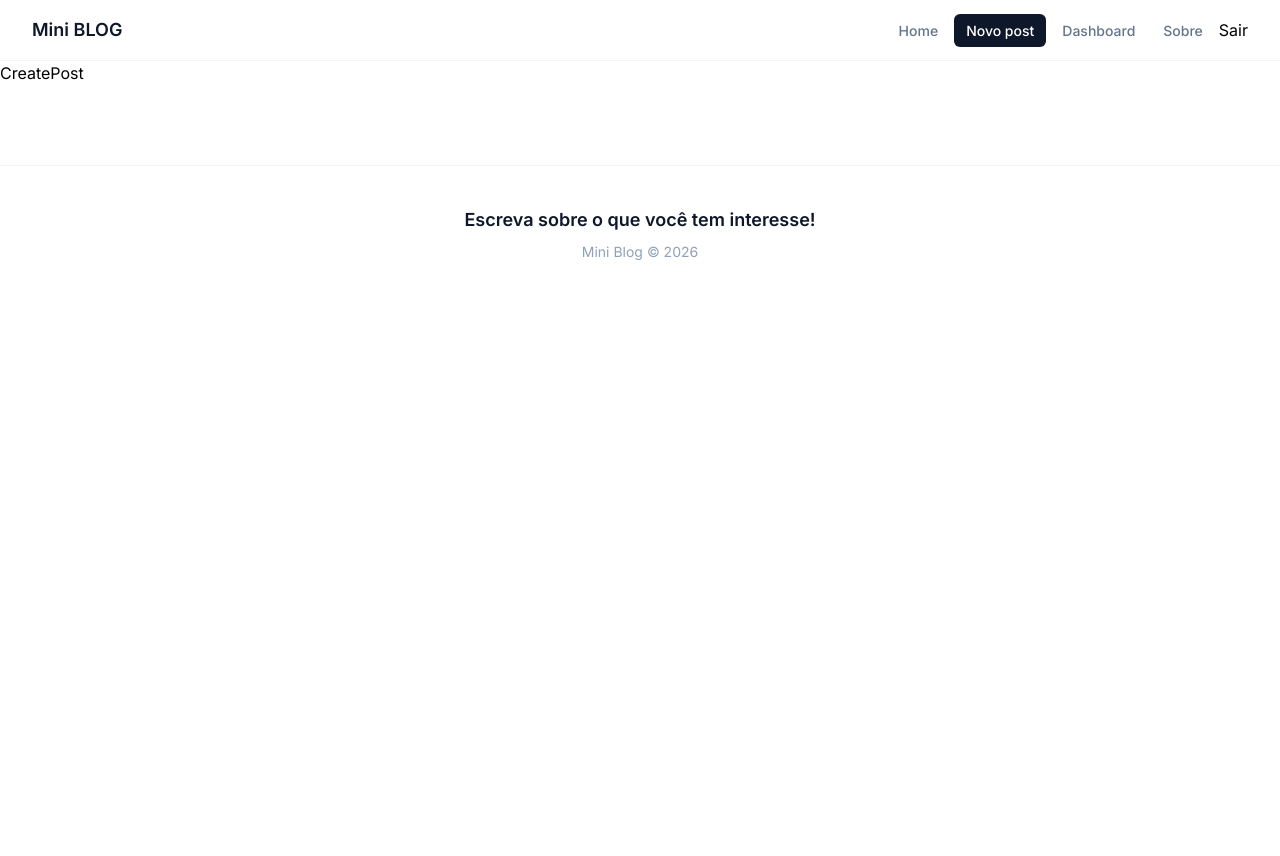
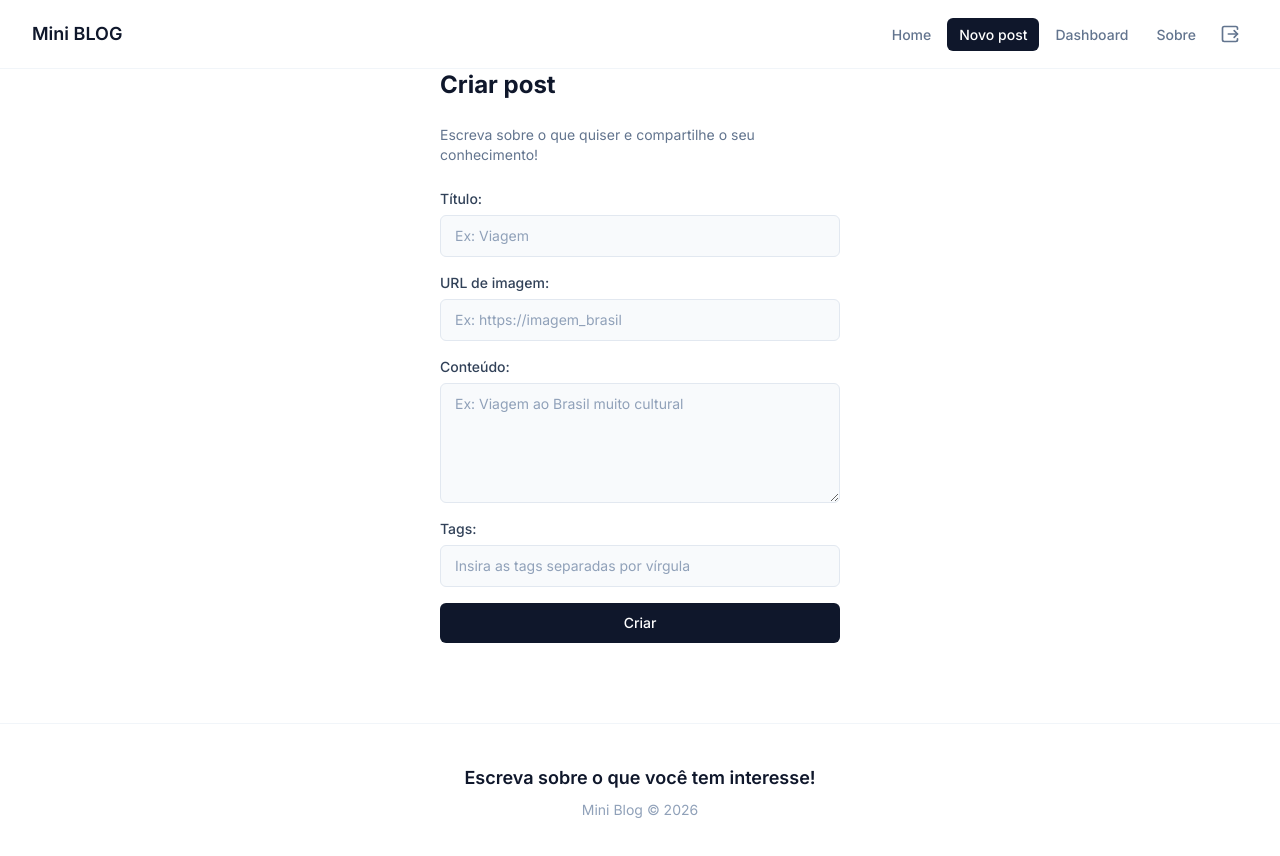
Before and after one commit to kauanzin222/MiniBlog-React, a React (Vite) app in the folder miniblog/: page /posts/create in a window 1280 px wide. Shown: the top 856 px of the page. Before the commit the page ends 800 px from the top, so only its background shows below. Built offline with nearby package versions, Linux system fonts and the light colour scheme; no server answers; sample sign-in values are in the browser's storage.

Commit message:
Alterando alguns estilos e estruturando página de criação de post sem lógica atribuída ao firebase, apenas visual

```diff
--- a/miniblog/src/App.tsx
+++ b/miniblog/src/App.tsx
@@ -39,18 +39,18 @@ function App() {
   }
 
   return (
-    <main>
+    <main className="flex min-h-screen flex-col">
       <AuthProvider value={{ user }}>
         <BrowserRouter>
           <NavBar />
-          <div>
+          <div className="flex-1">
             <Routes>
               <Route path='/' element={<Home />} />
               <Route path='/about' element={<About />} />
-              <Route path='/login' element={!user ? <Login /> : <Navigate to='/'/>} />
-              <Route path='/register' element={!user ? <Register /> : <Navigate to='/'/>} />
-              <Route path='/posts/create' element={user ? <CreatePost /> : <Navigate to='/login'/>} />
-              <Route path='/dashboard' element={user ? <Dashboard /> : <Navigate to='/login'/>} />
+              <Route path='/login' element={!user ? <Login /> : <Navigate to='/' />} />
+              <Route path='/register' element={!user ? <Register /> : <Navigate to='/' />} />
+              <Route path='/posts/create' element={user ? <CreatePost /> : <Navigate to='/login' />} />
+              <Route path='/dashboard' element={user ? <Dashboard /> : <Navigate to='/login' />} />
             </Routes>
           </div>
           <Footer />
--- a/miniblog/src/components/NavBar.tsx
+++ b/miniblog/src/components/NavBar.tsx
@@ -4,6 +4,9 @@ import { useAuthentication } from "../hooks/useAuthentication"
 
 import { useAuthValue } from "../context/AuthContext"
 import { Button } from "./Button"
+
+import { SquareArrowRightExit } from 'lucide-react'
+
 
 const NavBar = () => {
   const { user } = useAuthValue()
@@ -61,7 +64,13 @@ const NavBar = () => {
         </li>
         {user &&
           <li>
-            <Button onClick={logout} type="button">Sair</Button>
+            <Button
+              onClick={logout}
+              type="button"
+              className="flex items-center justify-center rounded-md p-2 text-slate-500 transition-colors hover:bg-slate-100 hover:text-slate-900 cursor-pointer"
+            >
+              <SquareArrowRightExit className="h-5 w-5" />
+            </Button>
           </li>
         }
       </ul>
--- a/miniblog/src/hooks/useAuthentication.ts
+++ b/miniblog/src/hooks/useAuthentication.ts
@@ -1,7 +1,6 @@
-import {db} from '../firebase/config'
+import { auth } from '../firebase/config'
 
 import {
-    getAuth,
     createUserWithEmailAndPassword,
     signInWithEmailAndPassword,
     updateProfile,
@@ -19,8 +18,6 @@ export const useAuthentication = () => {
     // cleanup
     // deal with memory leak
     const [cancelled, setCancelled] = useState<boolean>(false)
-
-    const auth = getAuth()
 
     function checkIfIsCancelled() {
         if (cancelled) {
--- a/miniblog/src/index.css
+++ b/miniblog/src/index.css
@@ -31,6 +31,10 @@ body {
     @apply w-full rounded-md border border-slate-200 bg-slate-50 px-3.5 py-2.5 text-sm text-slate-800 outline-none transition placeholder:text-slate-400 focus:border-slate-400 focus:bg-white;
   }
 
+  .section-form textarea {
+    @apply w-full resize-y rounded-md border border-slate-200 bg-slate-50 px-3.5 py-2.5 text-sm text-slate-800 outline-none transition placeholder:text-slate-400 focus:border-slate-400 focus:bg-white min-h-[120px];
+  }
+
   form button[type="submit"] {
     @apply flex items-center justify-center gap-2 w-full rounded-md bg-slate-900 px-5 py-2.5 text-sm font-medium text-white transition-colors hover:bg-slate-800 disabled:cursor-not-allowed disabled:opacity-70;
   }
--- a/miniblog/src/pages/CreatePost/CreatePost.tsx
+++ b/miniblog/src/pages/CreatePost/CreatePost.tsx
@@ -1,7 +1,82 @@
+import { useState, type FormEvent } from "react"
+import { useNavigate } from "react-router-dom"
+import { useAuthValue } from "../../context/AuthContext"
+import { Button } from "../../components/Button"
+
+
 const CreatePost = () => {
+  const [title, setTitle] = useState<string>('')
+  const [image, setImage] = useState<string>('')
+  const [body, setBody] = useState<string>('')
+  const [tags, setTags] = useState<string[]>([])
+  const [formError, setFormError] = useState<string>('')
+
+  const handleSubmit = (e: FormEvent) => {
+    e.preventDefault()
+  }
+
   return (
-    <div>
-      <h1>CreatePost</h1>
+    <div className="auth-page">
+      <h1>Criar post</h1>
+      <p>Escreva sobre o que quiser e compartilhe o seu conhecimento!</p>
+      <form onSubmit={handleSubmit}>
+        <div className="section-form">
+          <label>Título: </label>
+          <input
+            type="text"
+            name='title'
+            required
+            placeholder='Ex: Viagem'
+            value={title}
+            onChange={(e) => setTitle(e.target.value)}
+          />
+        </div>
+
+        <div className="section-form">
+          <label>URL de imagem: </label>
+          <input
+            type="text"
+            name='image'
+            required
+            placeholder='Ex: https://imagem_brasil'
+            value={image}
+            onChange={(e) => setImage(e.target.value)}
+          />
+        </div>
+
+        <div className="section-form">
+          <label>Conteúdo: </label>
+          <textarea
+            name='body'
+            required
+            placeholder='Ex: Viagem ao Brasil muito cultural'
+            value={body}
+            onChange={(e) => setBody(e.target.value)}
+          />
+        </div>
+
+        <div className="section-form">
+          <label>Tags: </label>
+          <input
+            type="text"
+            name='tags'
+            required
+            placeholder='Insira as tags separadas por vírgula'
+            value={tags}
+            onChange={(e) => setTags(e.target.value.split(','))}
+          />
+        </div>
+
+        <Button>
+          Criar
+        </Button>
+
+        {/* {error &&
+          <p className='form-error'>
+            <XCircle className="h-4 w-4 shrink-0" />
+            {error}
+          </p>} */}
+      </form>
     </div>
   )
 }
```
